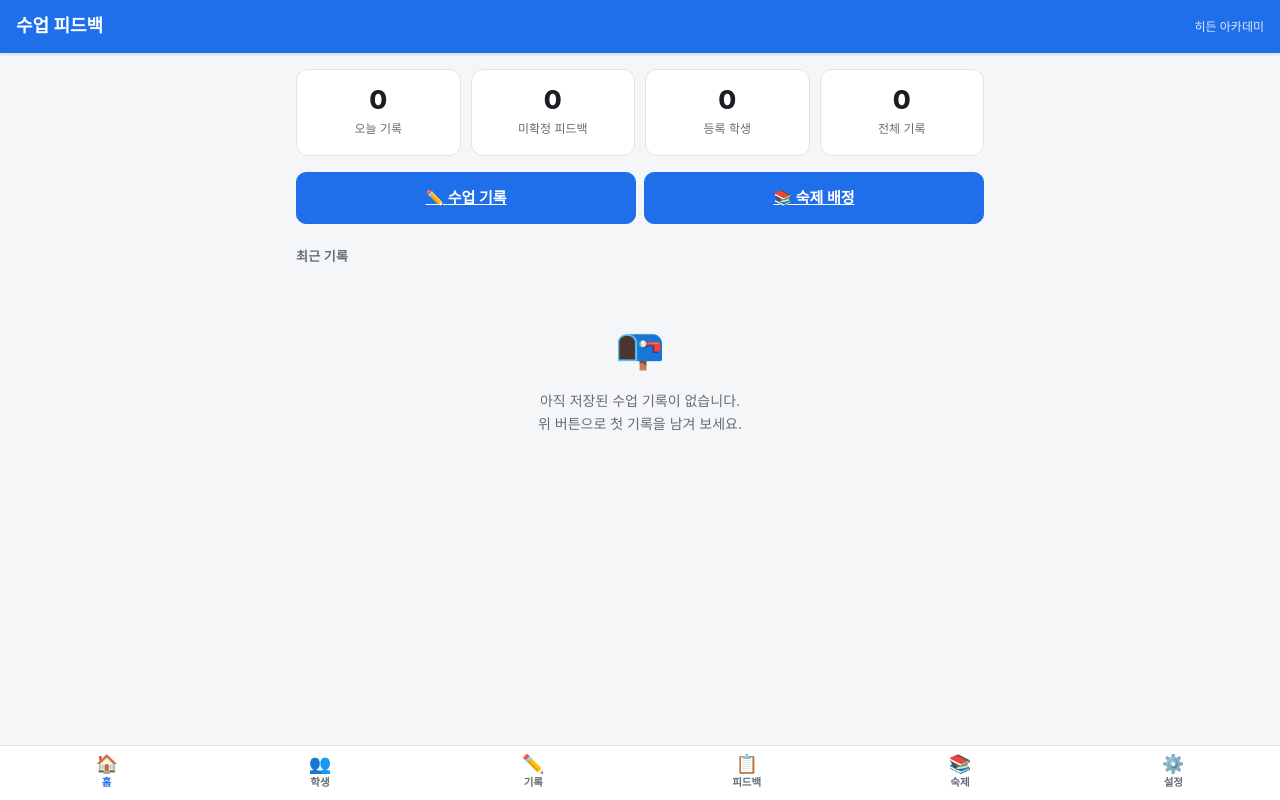
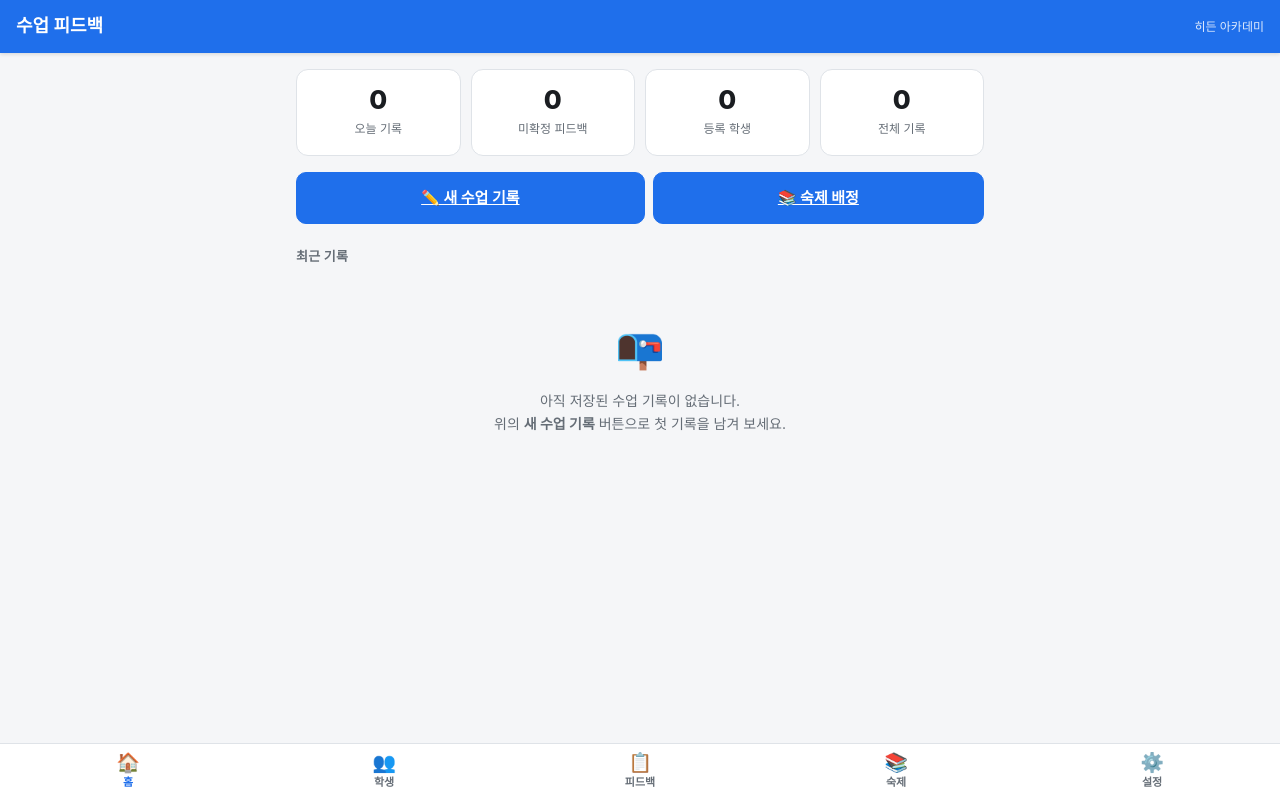
Before and after one commit to sua5651-art/hidden-academy-system, a plain HTML site: page index.html in a window 1280 px wide. Drawn offline with Linux system fonts and the light colour scheme.

Commit message:
기록 탭을 없애고 홈 화면 버튼으로 옮김
탭이 6개가 되어 빽빽하다는 의견에 따라 "기록" 탭을 뺐다. 탭 5개로
돌아오면서 글자·아이콘 크기도 원래대로 복원했다.

- 홈 화면의 "새 수업 기록" 버튼이 기존 기록 탭을 대신한다
  (숙제 배정 버튼과 나란히 배치)
- 기록 목록(피드백 탭) 화면 안에도 작성 버튼을 넣어, 탭이 없어져도
  두 번 안에 도달할 수 있게 했다
- 기록 작성 화면에서 없어진 'new' 탭 대신 '피드백' 탭이 켜지도록 수정
- 기록이 없을 때 안내 문구도 새 버튼 위치를 가리키도록 수정

테스트
- 탭이 5개이고 "기록" 탭이 남아 있지 않은지 검사
- 홈 버튼에서 수업 기록 작성으로 이동하는지, 그 화면에서 피드백 탭이
  켜지는지 검사
- 기록 목록에 작성 버튼이 있는지 검사

Co-Authored-By: Claude Opus 5 <noreply@anthropic.com>
Claude-Session: https://claude.ai/code/session_01Dd3EH1tURUPPFDfpfLYokA

```diff
--- a/assets/css/style.css
+++ b/assets/css/style.css
@@ -195,11 +195,11 @@ select { background-image: linear-gradient(45deg, transparent 50%, var(--text-di
 }
 .tab {
   flex: 1; display: flex; flex-direction: column; align-items: center; gap: 2px;
-  padding: 9px 1px 8px; text-decoration: none; color: var(--text-dim);
-  font-size: 10.5px; font-weight: 600; min-width: 0;
+  padding: 9px 2px 8px; text-decoration: none; color: var(--text-dim);
+  font-size: 11px; font-weight: 600; min-width: 0;
 }
 .tab > span:last-child { white-space: nowrap; }
-.tab__icon { font-size: 18px; line-height: 1; }
+.tab__icon { font-size: 19px; line-height: 1; }
 .tab[aria-current="page"] { color: var(--brand); }
 
 /* ── 토스트 알림 ────────────────────────────────── */
--- a/assets/js/app.js
+++ b/assets/js/app.js
@@ -129,7 +129,7 @@
     html += '</div>';
 
     html += '<div class="btn-row">';
-    html += '<a class="btn" href="#/lesson/new">✏️ 수업 기록</a>';
+    html += '<a class="btn" href="#/lesson/new">✏️ 새 수업 기록</a>';
     html += '<a class="btn" href="#/homework/new">📚 숙제 배정</a>';
     html += '</div>';
 
@@ -140,7 +140,7 @@
 
     html += '<h2 class="section-title">최근 기록</h2>';
     if (!recent.length) {
-      html += '<div class="empty"><span class="empty__icon">📭</span>아직 저장된 수업 기록이 없습니다.<br>위 버튼으로 첫 기록을 남겨 보세요.</div>';
+      html += '<div class="empty"><span class="empty__icon">📭</span>아직 저장된 수업 기록이 없습니다.<br>위의 <b>새 수업 기록</b> 버튼으로 첫 기록을 남겨 보세요.</div>';
     } else {
       html += '<ul class="list">' + recent.map(lessonItemHTML).join('') + '</ul>';
       html += '<a class="btn btn--ghost btn--block" href="#/lessons">전체 기록 보기</a>';
@@ -452,6 +452,8 @@
       }).join('') + '</select>';
     html += '<div class="full"><input type="search" id="fKeyword" placeholder="진도·교사 내용으로 검색" value="' + esc(lessonFilter.keyword) + '"></div>';
     html += '</div>';
+
+    html += '<a class="btn btn--block" href="#/lesson/new" style="margin-bottom:16px">＋ 새 수업 기록 작성</a>';
 
     if (!list.length) {
       html += '<div class="empty"><span class="empty__icon">📋</span>조건에 맞는 기록이 없습니다.</div>';
@@ -1241,7 +1243,7 @@
           if (p[1] === 'new') renderLessonForm(null);
           else if (p[2] === 'edit') renderLessonForm(p[1]);
           else return go('#/lessons');
-          setTab('new'); break;
+          setTab('lessons'); break;
         case 'lessons': renderLessons(); setTab('lessons'); break;
         case 'feedback':
           if (!p[1]) return go('#/lessons');
--- a/index.html
+++ b/index.html
@@ -23,7 +23,6 @@
 <nav class="tabbar" role="navigation" aria-label="주요 화면">
   <a class="tab" href="#/home"     data-tab="home"><span class="tab__icon">🏠</span><span>홈</span></a>
   <a class="tab" href="#/students" data-tab="students"><span class="tab__icon">👥</span><span>학생</span></a>
-  <a class="tab" href="#/lesson/new" data-tab="new"><span class="tab__icon">✏️</span><span>기록</span></a>
   <a class="tab" href="#/lessons"  data-tab="lessons"><span class="tab__icon">📋</span><span>피드백</span></a>
   <a class="tab" href="#/homeworks" data-tab="homeworks"><span class="tab__icon">📚</span><span>숙제</span></a>
   <a class="tab" href="#/settings" data-tab="settings"><span class="tab__icon">⚙️</span><span>설정</span></a>
```
Also changed, not shown: tests/ui.test.js (+20 -1 lines), 2 other files.
